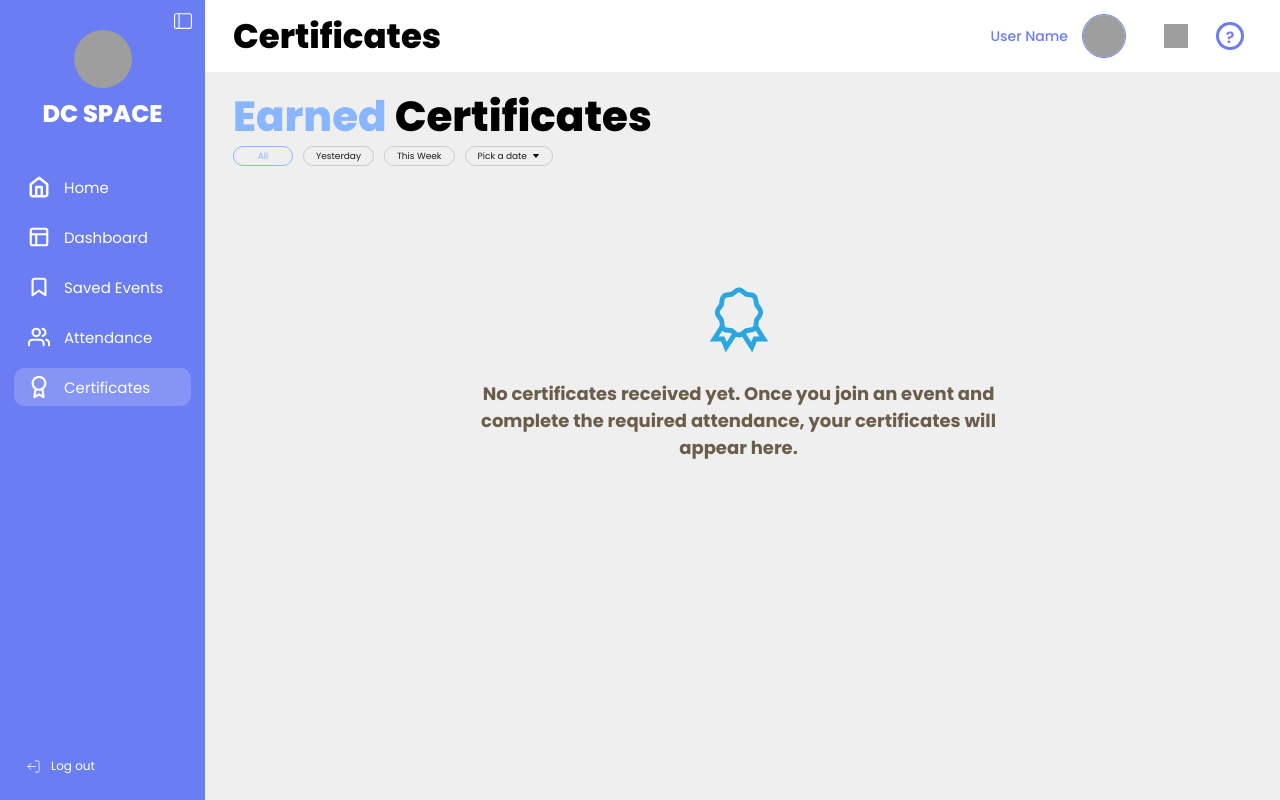
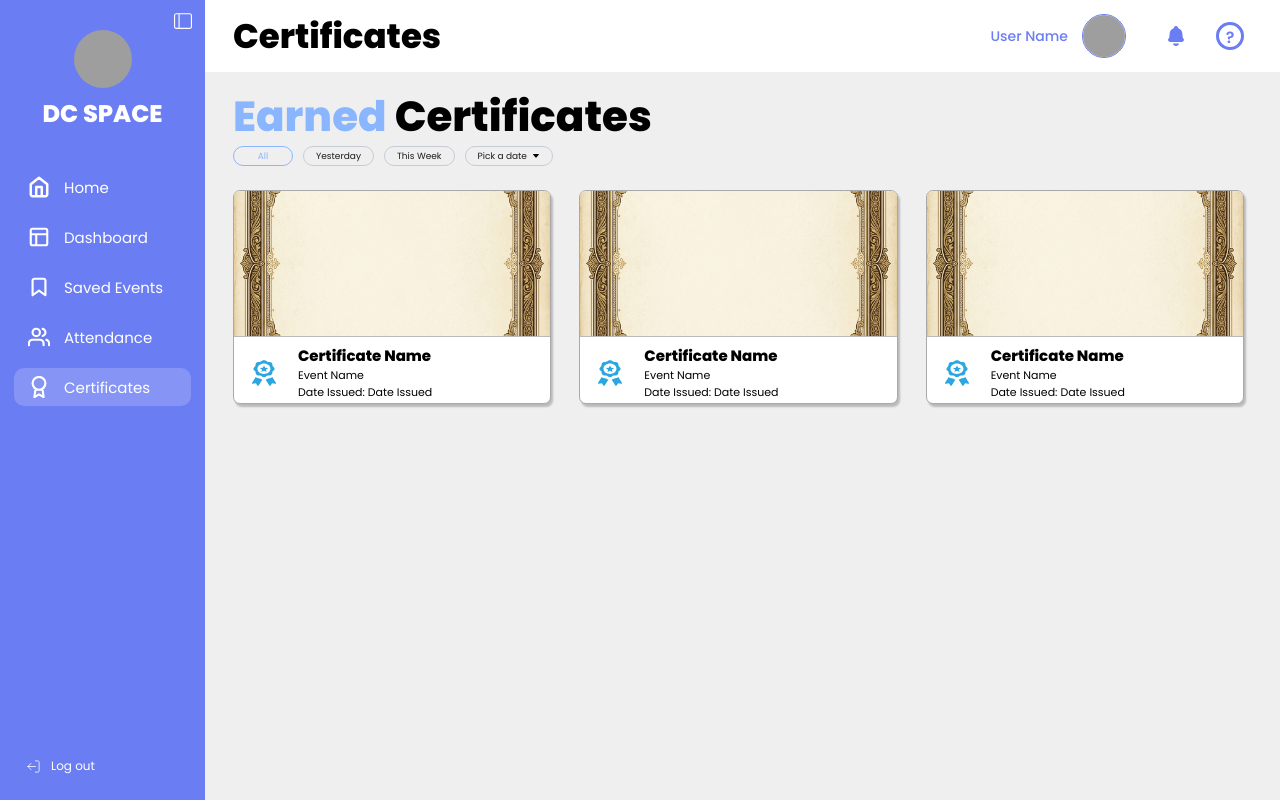
Before and after one commit to misxabien/DCSPACE_NEXT_WEB, a Next.js app: page /certificates in a window 1280 px wide. Built offline with nearby package versions, Linux system fonts and the light colour scheme; grey boxes are pictures that could not be loaded; a web font is replaced by a local one.

Commit message:
Modified the notification icon, designed the notification contents, and replaced the notification bell icon.

```diff
--- a/components/CertificatesPageContent.tsx
+++ b/components/CertificatesPageContent.tsx
@@ -2,7 +2,6 @@
 
 import Image from "next/image";
 import { useEffect, useMemo, useState } from "react";
-import { EmptyState } from "@/components/EmptyState";
 import {
   ATTENDANCE_UPDATED_EVENT,
   REGISTERED_EVENTS_KEY,
@@ -24,7 +23,40 @@ type CertificateCard = {
   eventName: string;
   issuedDate: string;
   issuedDateValue: string;
+  imageSrc: string;
+  isPlaceholder?: boolean;
 };
+
+const certificateTemplateSrc = "/certificates/default-template.png";
+const placeholderCertificates: CertificateCard[] = [
+  {
+    id: "template-certificate-1",
+    certificateName: "Certificate Name",
+    eventName: "Event Name",
+    issuedDate: "Date Issued",
+    issuedDateValue: getDateInputValue(new Date()),
+    imageSrc: certificateTemplateSrc,
+    isPlaceholder: true,
+  },
+  {
+    id: "template-certificate-2",
+    certificateName: "Certificate Name",
+    eventName: "Event Name",
+    issuedDate: "Date Issued",
+    issuedDateValue: getDateInputValue(new Date()),
+    imageSrc: certificateTemplateSrc,
+    isPlaceholder: true,
+  },
+  {
+    id: "template-certificate-3",
+    certificateName: "Certificate Name",
+    eventName: "Event Name",
+    issuedDate: "Date Issued",
+    issuedDateValue: getDateInputValue(new Date()),
+    imageSrc: certificateTemplateSrc,
+    isPlaceholder: true,
+  },
+];
 
 function CertificateIcon() {
   return (
@@ -91,6 +123,7 @@ function buildCertificateCards(events: RegisteredEvent[], records: Record<string
         year: "numeric",
       }),
       issuedDateValue: getDateInputValue(issuedDate),
+      imageSrc: certificateTemplateSrc,
     });
 
     return cards;
@@ -102,6 +135,7 @@ export function CertificatesPageContent() {
   const [activeFilter, setActiveFilter] = useState("All");
   const [showDatePicker, setShowDatePicker] = useState(false);
   const [dateRange, setDateRange] = useState({ start: "", end: "" });
+  const [selectedCertificate, setSelectedCertificate] = useState<CertificateCard | null>(null);
 
   useEffect(() => {
     const refreshCertificates = () => {
@@ -123,8 +157,13 @@ export function CertificatesPageContent() {
     };
   }, []);
 
+  const visibleCertificates = certificates.length ? certificates : placeholderCertificates;
   const filteredCertificates = useMemo(() => {
-    return certificates.filter((certificate) => {
+    if (!certificates.length) {
+      return visibleCertificates;
+    }
+
+    return visibleCertificates.filter((certificate) => {
       const issuedDate = new Date(`${certificate.issuedDateValue}T00:00:00`);
 
       if (activeFilter === "Yesterday") {
@@ -145,7 +184,7 @@ export function CertificatesPageContent() {
 
       return true;
     });
-  }, [activeFilter, certificates, dateRange]);
+  }, [activeFilter, certificates.length, dateRange, visibleCertificates]);
 
   const handleFilterClick = (filter: string) => {
     if (filter === "Pick a date") {
@@ -216,11 +255,17 @@ export function CertificatesPageContent() {
         </div>
       </section>
 
-      {filteredCertificates.length ? (
-        <section className="cert-grid" aria-label="Certificate cards">
-          {filteredCertificates.map((certificate) => (
-            <article className="cert-card" key={certificate.id}>
-              <div className="cert-card__preview" />
+      <section className="cert-grid" aria-label="Certificate cards">
+        {filteredCertificates.map((certificate) => (
+          <button
+            className="cert-card"
+            type="button"
+            key={certificate.id}
+            onClick={() => setSelectedCertificate(certificate)}
+          >
+              <div className="cert-card__preview">
+                <img src={certificate.imageSrc} alt="" />
+              </div>
               <div className="cert-card__footer">
                 <CertificateIcon />
                 <div>
@@ -229,14 +274,16 @@ export function CertificatesPageContent() {
                   <p className="cert-card__date">Date Issued: {certificate.issuedDate}</p>
                 </div>
               </div>
-            </article>
-          ))}
-        </section>
-      ) : (
-        <EmptyState
-          icon="certificate"
-          message="No certificates received yet. Once you join an event and complete the required attendance, your certificates will appear here."
-        />
+          </button>
+        ))}
+      </section>
+
+      {selectedCertificate && (
+        <div className="certificate-preview-overlay" role="dialog" aria-modal="true" aria-label="Certificate preview" onClick={() => setSelectedCertificate(null)}>
+          <button className="certificate-preview-modal" type="button" onClick={(event) => event.stopPropagation()}>
+            <img src={selectedCertificate.imageSrc} alt={selectedCertificate.certificateName} />
+          </button>
+        </div>
       )}
     </main>
   );
--- a/styles/pages/certificates.css
+++ b/styles/pages/certificates.css
@@ -140,20 +140,35 @@
 }
 
 .cert-card {
+  height: 214px;
   min-height: 214px;
   border: 1px solid #a9a9a9;
   border-radius: 7px;
   display: grid;
-  grid-template-rows: 1fr 68px;
+  grid-template-rows: 145px 69px;
   overflow: hidden;
   background: #ffffff;
   box-shadow: 2px 3px 2px rgba(0, 0, 0, 0.22);
   color: #000000;
+  cursor: pointer;
+  font: inherit;
+  padding: 0;
+  text-align: left;
 }
 
 .cert-card__preview {
-  min-height: 144px;
+  height: 145px;
+  min-height: 0;
   background: #ffffff;
+  overflow: hidden;
+}
+
+.cert-card__preview img {
+  width: 100%;
+  height: 100%;
+  display: block;
+  object-fit: cover;
+  object-position: center;
 }
 
 .cert-card__footer {
@@ -162,6 +177,7 @@
   grid-template-columns: 28px minmax(0, 1fr);
   align-items: center;
   gap: 18px;
+  min-height: 0;
   padding: 10px 18px;
   color: #000000;
 }
@@ -204,6 +220,11 @@
   background: var(--cert-hover);
 }
 
+.cert-card:hover .cert-card__preview img,
+.cert-card:focus-within .cert-card__preview img {
+  opacity: 0.78;
+}
+
 .cert-card:hover .cert-card__footer svg,
 .cert-card:focus-within .cert-card__footer svg {
   color: var(--cert-hover-text);
@@ -212,11 +233,54 @@
 .certificates-content .site-empty--certificate {
   min-height: 360px;
   justify-content: center;
-  color: #5f6675;
+  color: rgba(0, 0, 0, 0.5);
 }
 
 .certificates-content .site-empty--certificate .site-empty__icon {
   color: var(--cert-icon);
+}
+
+.certificates-content .site-empty--certificate .site-empty__text {
+  color: rgba(0, 0, 0, 0.5);
+}
+
+.certificate-preview-overlay {
+  position: fixed;
+  inset: 0;
+  z-index: 100;
+  display: grid;
+  place-items: start center;
+  background: rgba(0, 0, 0, 0.62);
+  overflow-y: auto;
+  overscroll-behavior: contain;
+  padding: 70px 24px;
+  animation: certificate-overlay-in 0.18s ease both;
+}
+
+.certificate-preview-modal {
+  width: min(100%, 650px);
+  border: 0;
+  display: block;
+  background: transparent;
+  cursor: default;
+  padding: 0;
+  box-shadow: 0 18px 40px rgba(0, 0, 0, 0.28);
+  margin: auto 0;
+}
+
+.certificate-preview-modal img {
+  width: 100%;
+  height: auto;
+  display: block;
+}
+
+@keyframes certificate-overlay-in {
+  from {
+    opacity: 0;
+  }
+  to {
+    opacity: 1;
+  }
 }
 
 @media (max-width: 1040px) {
```
Also changed, not shown: styles/pages/dashboard.css (+8 -0 lines), public/svg icons navbar/normal-notif-icon.svg (added), public/svg icons navbar/one-notif-icon.svg (added).
